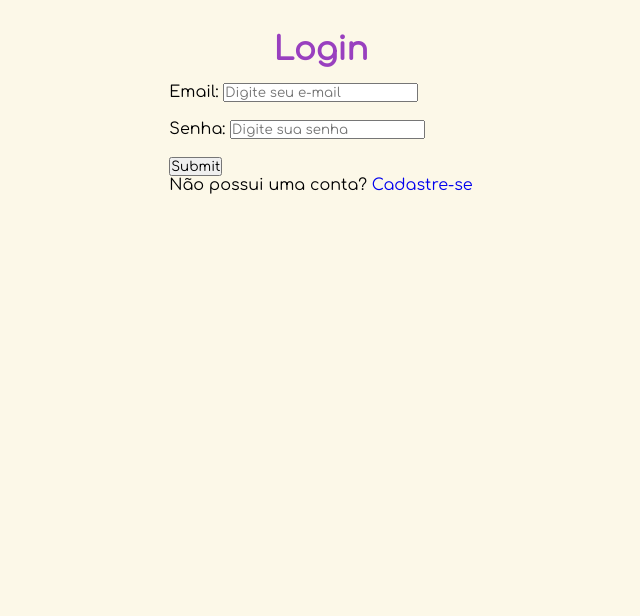
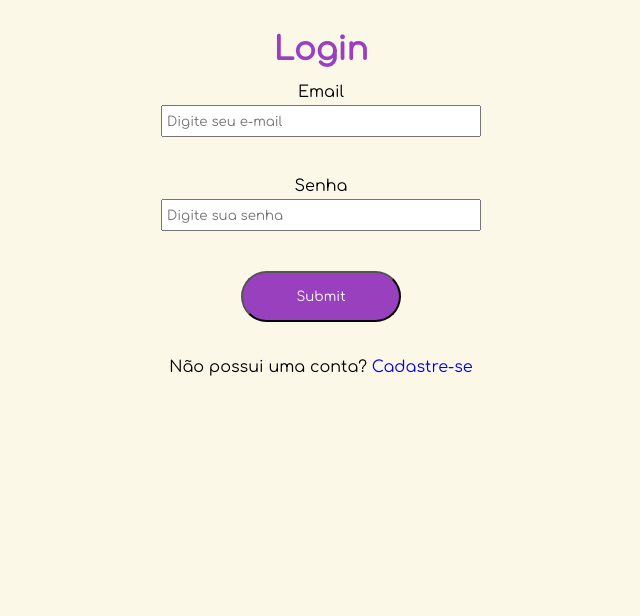
Before and after one commit to ovictorqueiroz/icecreamcompany, a PHP site: page /icecreamcompany/pages/login.php in a window 1280 px wide. Shown: the part 84-700 px from the top of the page, without its empty margins (327-967 px from the left). Run offline with PHP 8.4, Linux system fonts and the light colour scheme.

Commit message:
finalizando página de login

```diff
--- a/actions/verifylogin.php
+++ b/actions/verifylogin.php
@@ -1,4 +1,10 @@
 <?php
+    $pageName = "Login";
+    include $_SERVER['DOCUMENT_ROOT'] . '/icecreamcompany/components/header.php';
+
+
     echo "Teste bem sucedido!";
 
+    include $_SERVER['DOCUMENT_ROOT'] . '/icecreamcompany/components/footer.php';
+
 ?>
--- a/css/style.css
+++ b/css/style.css
@@ -91,3 +91,27 @@ h1{
 .container{
   display: flex;
 }
+
+#loginForm{
+  display: flex;
+  flex-direction: column;
+  align-items: center;
+  font-size: 1rem;
+
+}
+
+.btnForm{
+  color: white;
+  background-color:  hsl(282, 50%, 50%);
+  padding: 1rem;
+  border-radius: 50px;
+  width: 10rem;
+
+}
+
+.inputField{
+  width: 20rem;
+  height: 2rem;
+  padding: 0.25rem;
+  margin: 0.25rem;
+}
--- a/pages/login.php
+++ b/pages/login.php
@@ -5,10 +5,10 @@ include $_SERVER['DOCUMENT_ROOT'].'/icecreamcompany/components/header.php';?>
 <main>
     <h1>Login</h1>
 
-    <form action="../actions/verifylogin.php" method = "post">
-        <label for="userEmail">Email: </label> <input type="email" name="userEmail" placeholder = "Digite seu e-mail"> <br><br>
-        <label for="userPass">Senha: </label> <input type="password" name="userPass" placeholder = "Digite sua senha"> <br><br>
-        <input type="submit" name="btnEnviar">
+    <form action="../actions/verifylogin.php" method = "post" id = "loginForm">
+        <label for="userEmail">Email </label> <input type="email" name="userEmail" placeholder = "Digite seu e-mail" class = "inputField"> <br><br>
+        <label for="userPass">Senha </label> <input type="password" name="userPass" placeholder = "Digite sua senha" class = "inputField"> <br><br>
+        <input type="submit" name="btnEnviar" class = "btnForm"> <br><br>
         <p>Não possui uma conta? <a href = "../pages/cadastro.php">Cadastre-se</a></p>
     </form>
 </main>
```
